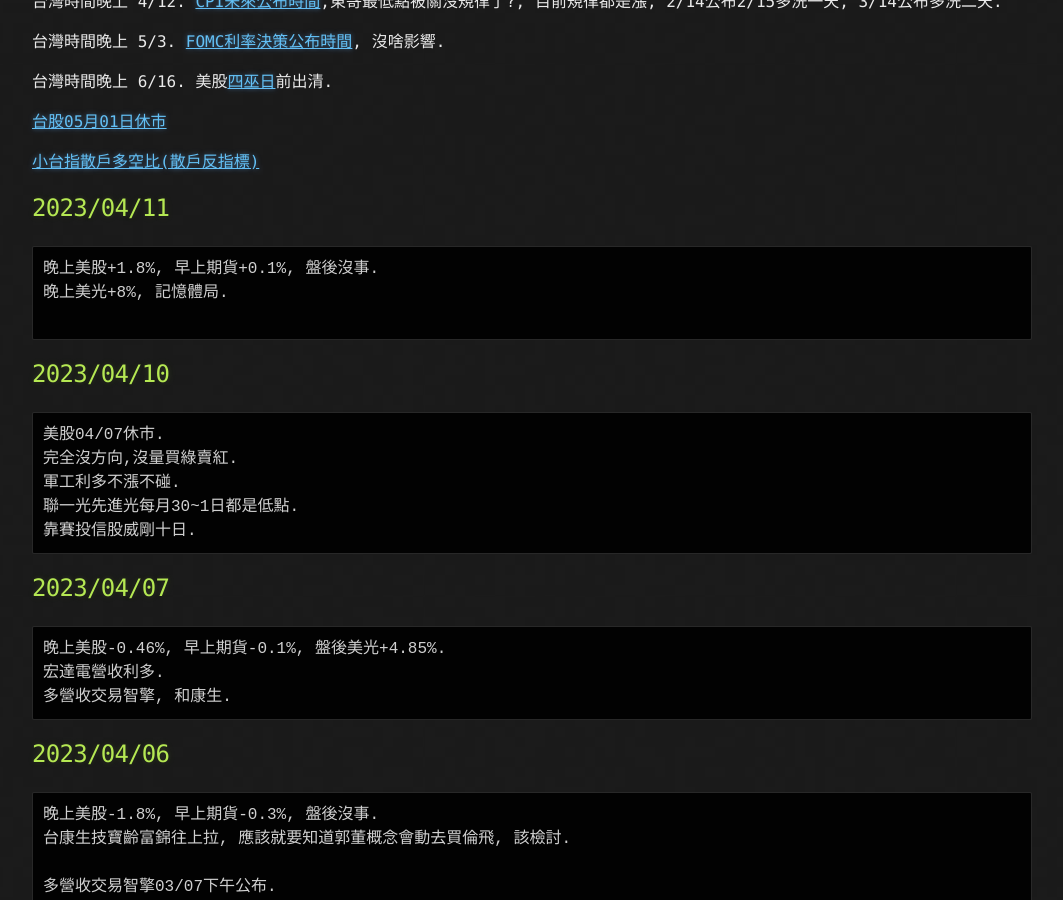
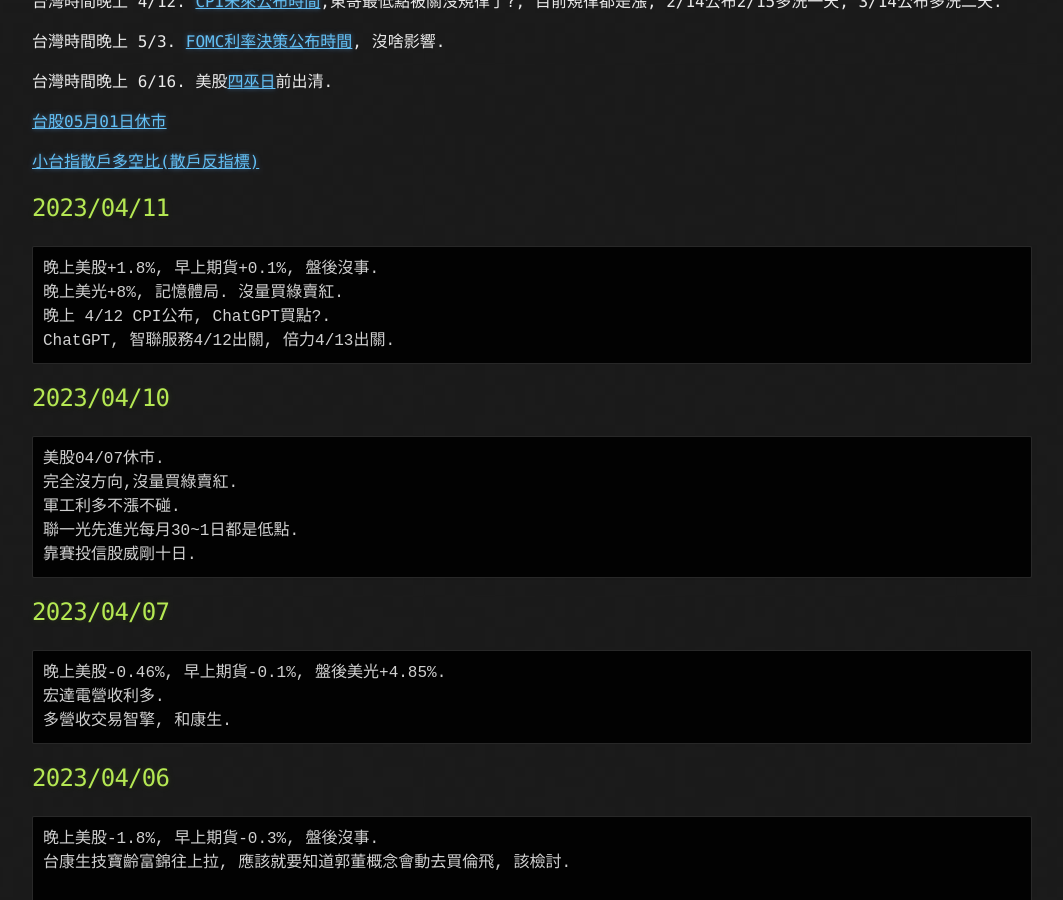
Before and after one commit to lepg5487/Stock_God, a Jekyll site: the page built from index.md, in a window 1280 px wide and 900 px high, scrolled down 468 px. Shown: the whole window, without its empty margins (108-1171 px from the left). Built offline with Jekyll 4.4.1, drawn with Linux system fonts in a browser that asks for light colours; our own code applies the rules of GitHub Pages for plain Markdown files.

Commit message:
Update index.md

````diff
--- a/index.md
+++ b/index.md
@@ -25,8 +25,9 @@
 ## 2023/04/11
 ```
 晚上美股+1.8%, 早上期貨+0.1%, 盤後沒事.
-晚上美光+8%, 記憶體局.
-
+晚上美光+8%, 記憶體局. 沒量買綠賣紅.
+晚上 4/12 CPI公布, ChatGPT買點?.
+ChatGPT, 智聯服務4/12出關, 倍力4/13出關.
 ```
 
 ## 2023/04/10
````
